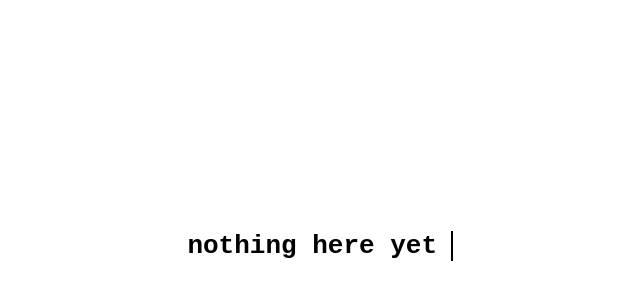
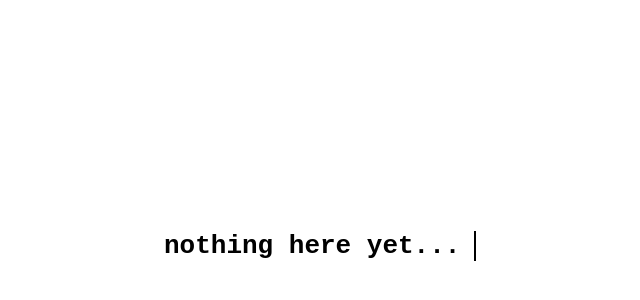
Before and after one commit to aisptn/yt-audio-normaliser, a browser extension: page index.html in a window 1280 px wide. Shown: the part 154-454 px from the top of the page, without its empty margins (320-960 px from the left). Drawn offline with Linux system fonts and the light colour scheme.

Commit message:
added ellipsis

```diff
--- a/index.html
+++ b/index.html
@@ -26,12 +26,12 @@
     }
 
     .typing {
-        animation: typing 3s steps(17), blink .5s step-end infinite alternate;
+        animation: typing 3s steps(20), blink .5s step-end infinite alternate;
         border-right: 2px solid;
         font-family: monospace;
         overflow: hidden;
         white-space: nowrap;
-        width: 17ch;
+        width: 20ch;
     }
 
     @keyframes typing {
@@ -48,7 +48,7 @@
 </style>
 
 <body>
-    <h1 class="typing">nothing here yet </h1>
+    <h1 class="typing">nothing here yet... </h1>
 </body>
 
 </html>
```
